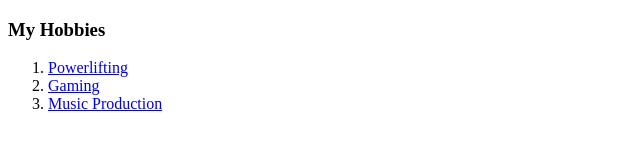
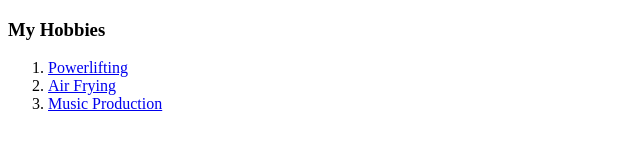
Before and after one commit to Deadmane98/cv, a plain HTML site: page hobbies.html in a window 1280 px wide. Shown: the full height of the page, 0-640 px from the left. Drawn offline with Linux system fonts and the light colour scheme.

Commit message:
Update hobbies.html

```diff
--- a/hobbies.html
+++ b/hobbies.html
@@ -8,7 +8,7 @@
     <h3>My Hobbies</h3>
     <ol>
       <li><a href="https://www.instagram.com/stories/highlights/17948647135536279/">Powerlifting</a></li>
-      <li><a href="https://youtu.be/uxrLjEeHNcQ?list=PLvifGedoxsdkBUxC6YXyU9JmKDikuAwPl">Gaming</a></li>
+      <li><a href="https://www.youtube.com/watch?v=dQw4w9WgXcQ">Air Frying</a></li>
       <li><a href="https://soundcloud.com/d3admane">Music Production</a></li>
     </ol>
   </body>
```
